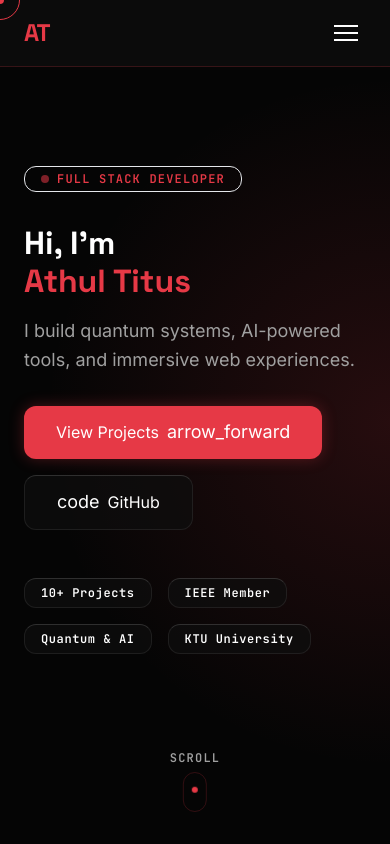
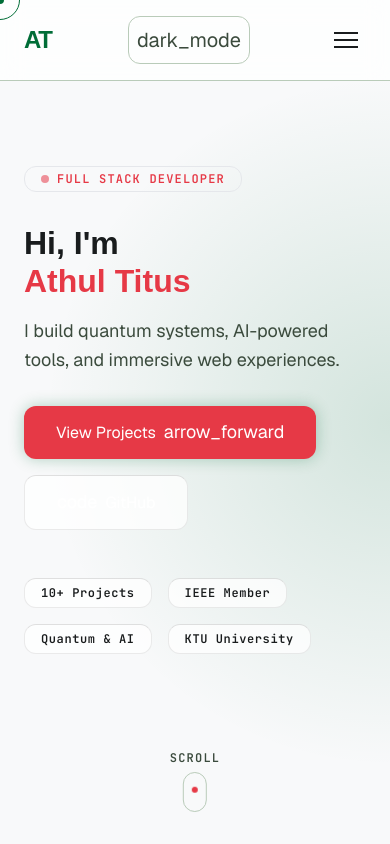
Before and after one commit to Athul-Titus/portfolio, a React (Vite) app: page / in a window 390 px wide. Shown: the top 844 px of the page. Built offline with nearby package versions, Linux system fonts and the light colour scheme; a web font is replaced by a local one.

Commit message:
feat: implement responsive Navbar component with scroll-based hiding, active link tracking, and theme toggle support

```diff
--- a/src/components/Navbar.jsx
+++ b/src/components/Navbar.jsx
@@ -7,6 +7,34 @@ export default function Navbar() {
   const [visible, setVisible] = useState(false);
   const [activeLink, setActiveLink] = useState('hero');
   const lastScrollY = useRef(0);
+
+  const [theme, setTheme] = useState(() => {
+    if (typeof window !== 'undefined') {
+      const savedTheme = localStorage.getItem('theme');
+      if (savedTheme) return savedTheme;
+      return window.matchMedia('(prefers-color-scheme: light)').matches ? 'light' : 'dark';
+    }
+    return 'dark';
+  });
+
+  useEffect(() => {
+    const root = window.document.documentElement;
+    if (theme === 'light') {
+      root.setAttribute('data-theme', 'light');
+      root.classList.add('light');
+      root.classList.remove('dark');
+      localStorage.setItem('theme', 'light');
+    } else {
+      root.setAttribute('data-theme', 'dark');
+      root.classList.add('dark');
+      root.classList.remove('light');
+      localStorage.setItem('theme', 'dark');
+    }
+  }, [theme]);
+
+  const toggleTheme = () => {
+    setTheme(prev => prev === 'light' ? 'dark' : 'light');
+  };
 
   useEffect(() => {
     // Delay navbar appearance for loader
@@ -54,7 +82,7 @@ export default function Navbar() {
       <div className="flex justify-between items-center px-gutter py-4 max-w-container-max mx-auto">
         <button
           onClick={() => scrollTo('hero')}
-          className="font-headline-md text-headline-md font-bold text-[#E63946] tracking-tighter hover:scale-95 duration-100 ease-in-out cursor-pointer bg-transparent border-none p-0 m-0"
+          className="font-headline-md text-headline-md font-bold text-primary tracking-tighter hover:scale-95 duration-100 ease-in-out cursor-pointer bg-transparent border-none p-0 m-0"
         >
           AT
         </button>
@@ -82,12 +110,25 @@ export default function Navbar() {
           </li>
         </ul>
 
-        <button
-          onClick={() => scrollTo('contact')}
-          className="hidden md:inline-flex bg-[#E63946] text-white px-6 py-2 rounded-full font-label-sm text-label-sm red-glow red-glow-hover transition-all duration-300 hover:scale-95 ease-in-out border-none cursor-pointer"
-        >
-          Hire Me
-        </button>
+        <div className="flex items-center gap-4">
+          {/* Theme Toggle Button */}
+          <button
+            onClick={toggleTheme}
+            className="p-2 rounded-full border border-border-subtle bg-transparent text-on-surface-variant hover:text-on-surface hover:border-primary/50 transition-all duration-300 flex items-center justify-center cursor-pointer"
+            aria-label="Toggle theme"
+          >
+            <span className="material-symbols-outlined text-[20px] flex items-center justify-center">
+              {theme === 'light' ? 'dark_mode' : 'light_mode'}
+            </span>
+          </button>
+
+          <button
+            onClick={() => scrollTo('contact')}
+            className="hidden md:inline-flex bg-primary text-white dark:text-dark px-6 py-2 rounded-full font-label-sm text-label-sm red-glow red-glow-hover transition-all duration-300 hover:scale-95 ease-in-out border-none cursor-pointer"
+          >
+            Hire Me
+          </button>
+        </div>
 
         {/* Mobile Menu Button */}
         <button
@@ -95,9 +136,9 @@ export default function Navbar() {
           onClick={() => setMobileOpen(!mobileOpen)}
           aria-label="Toggle menu"
         >
-          <span className={`block w-6 h-[2px] bg-white transition-all duration-300 ${mobileOpen ? 'rotate-45 translate-y-[7px]' : ''}`} />
-          <span className={`block w-6 h-[2px] bg-white transition-all duration-300 ${mobileOpen ? 'opacity-0' : ''}`} />
-          <span className={`block w-6 h-[2px] bg-white transition-all duration-300 ${mobileOpen ? '-rotate-45 -translate-y-[7px]' : ''}`} />
+          <span className={`block w-6 h-[2px] bg-on-surface transition-all duration-300 ${mobileOpen ? 'rotate-45 translate-y-[7px]' : ''}`} />
+          <span className={`block w-6 h-[2px] bg-on-surface transition-all duration-300 ${mobileOpen ? 'opacity-0' : ''}`} />
+          <span className={`block w-6 h-[2px] bg-on-surface transition-all duration-300 ${mobileOpen ? '-rotate-45 -translate-y-[7px]' : ''}`} />
         </button>
       </div>
 
@@ -108,20 +149,20 @@ export default function Navbar() {
         }`}
       >
         <button
-          className="absolute top-4 right-6 text-white hover:text-primary text-2xl bg-transparent border-none cursor-pointer"
+          className="absolute top-4 right-6 text-on-surface hover:text-primary text-2xl bg-transparent border-none cursor-pointer"
           onClick={() => setMobileOpen(false)}
         >
           ✕
         </button>
         <ul className="flex flex-col gap-6 pt-20 px-8 font-heading m-0 list-none">
           <li>
-            <button onClick={() => scrollTo('hero')} className="text-white hover:text-primary transition-colors duration-300 text-base tracking-wide bg-transparent border-none">Home</button>
+            <button onClick={() => scrollTo('hero')} className="text-on-surface hover:text-primary transition-colors duration-300 text-base tracking-wide bg-transparent border-none">Home</button>
           </li>
           {navLinks.filter(l => l.id !== 'hero').map((link) => (
             <li key={link.id}>
               <button
                 onClick={() => scrollTo(link.id)}
-                className="text-white hover:text-primary transition-colors duration-300 text-base tracking-wide bg-transparent border-none"
+                className="text-on-surface hover:text-primary transition-colors duration-300 text-base tracking-wide bg-transparent border-none"
               >
                 {link.title}
               </button>
@@ -130,7 +171,7 @@ export default function Navbar() {
           <li className="pt-4">
             <button
               onClick={() => scrollTo('contact')}
-              className="border border-primary text-primary hover:bg-primary hover:text-white px-4 py-2 transition-all duration-300 w-full text-center rounded bg-transparent cursor-pointer"
+              className="border border-primary text-primary hover:bg-primary hover:text-white dark:hover:text-dark px-4 py-2 transition-all duration-300 w-full text-center rounded bg-transparent cursor-pointer"
             >
               Hire Me
             </button>
```
